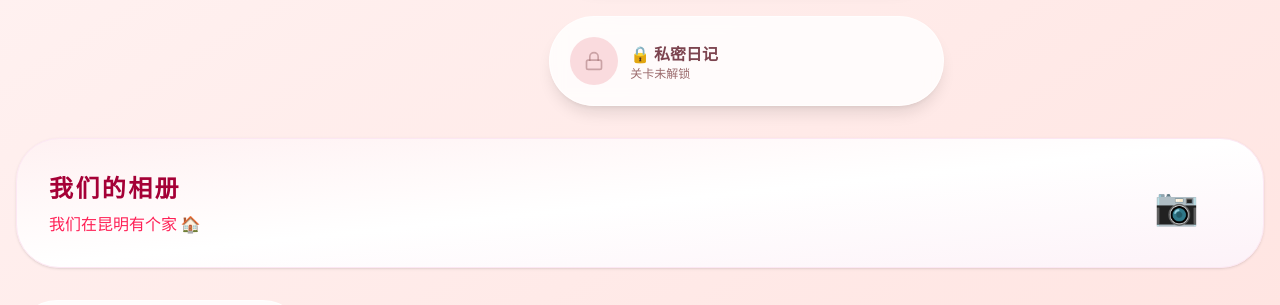
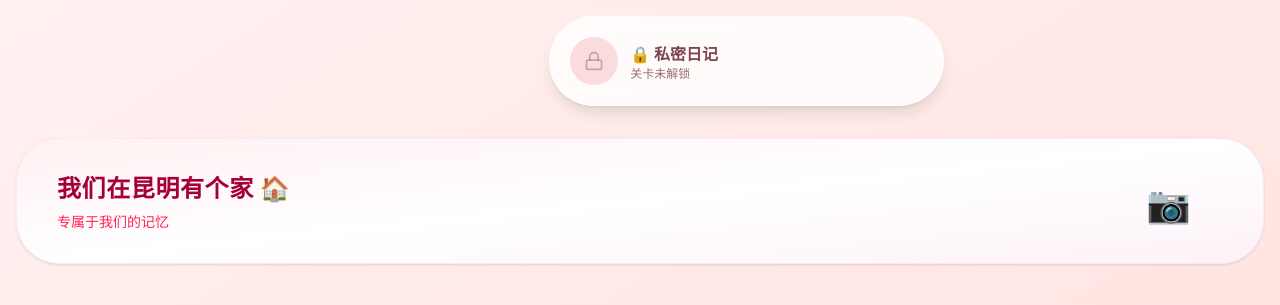
Before and after one commit to suziqin0510-cpu/anniversary-website, a Next.js app: page / in a window 1280 px wide. Shown: the part 1200-1505 px from the top of the page. Built offline with nearby package versions, Linux system fonts and the light colour scheme; a web font is replaced by a local one.

Commit message:
fix: 纠正相册入口至网格底部，修复布局断层与文案

```diff
--- a/app/page.tsx
+++ b/app/page.tsx
@@ -491,18 +491,18 @@ function ScatteredPolaroids() {
   );
 }
 
-// ===== 我们的相册 入口卡片（全宽横幅版） =====
+// ===== 我们在昆明有个家 🏠 入口卡片（全宽横幅版） =====
 function DarkroomCard() {
   return (
     <a href="/album" className="block group">
-      <div className="bg-gradient-to-br from-rose-50 via-white to-pink-50 border border-pink-100 shadow-sm hover:shadow-md hover:-translate-y-1 transition-all duration-300 rounded-2xl p-6 md:p-8 flex flex-row items-center justify-between cursor-pointer">
+      <div className="bg-gradient-to-br from-rose-50 via-white to-pink-50 border border-pink-100 shadow-sm hover:shadow-md hover:-translate-y-1 transition-all duration-300 rounded-2xl py-8 px-6 sm:px-10 flex flex-row items-center justify-between cursor-pointer">
         {/* 左侧文案 */}
         <div className="flex flex-col items-start">
-          <h3 className="text-rose-800 tracking-widest text-xl md:text-2xl font-bold">
-            我们的相册
+          <h3 className="text-xl md:text-2xl font-bold text-rose-800 tracking-wide">
+            我们在昆明有个家 🏠
           </h3>
-          <p className="text-rose-500 text-sm md:text-base mt-2">
-            我们在昆明有个家 🏠
+          <p className="text-sm text-rose-500 mt-2">
+            专属于我们的记忆
           </p>
         </div>
 
@@ -1004,15 +1004,6 @@ export default function HomePage() {
             />
           </div>
 
-          {/* 4.5 我们的相册 - 全宽横幅 */}
-          <motion.div
-            initial={{ opacity: 0, y: 20 }}
-            animate={{ opacity: 1, y: 0 }}
-            transition={{ delay: 0.35 }}
-            className="col-span-full"
-          >
-            <DarkroomCard />
-          </motion.div>
 
           {/* 第三列 */}
           <div className="col-span-12 md:col-span-3 space-y-6 md:space-y-8">
@@ -1104,6 +1095,16 @@ export default function HomePage() {
               <ScratchCard />
             </div>
           </div>
+
+          {/* 4.5 我们在昆明有个家 🏠 - 全宽横幅 */}
+          <motion.div
+            initial={{ opacity: 0, y: 20 }}
+            animate={{ opacity: 1, y: 0 }}
+            transition={{ delay: 0.35 }}
+            className="col-span-full"
+          >
+            <DarkroomCard />
+          </motion.div>
         </div>
 
         {/* 底部彩蛋 */}
```
